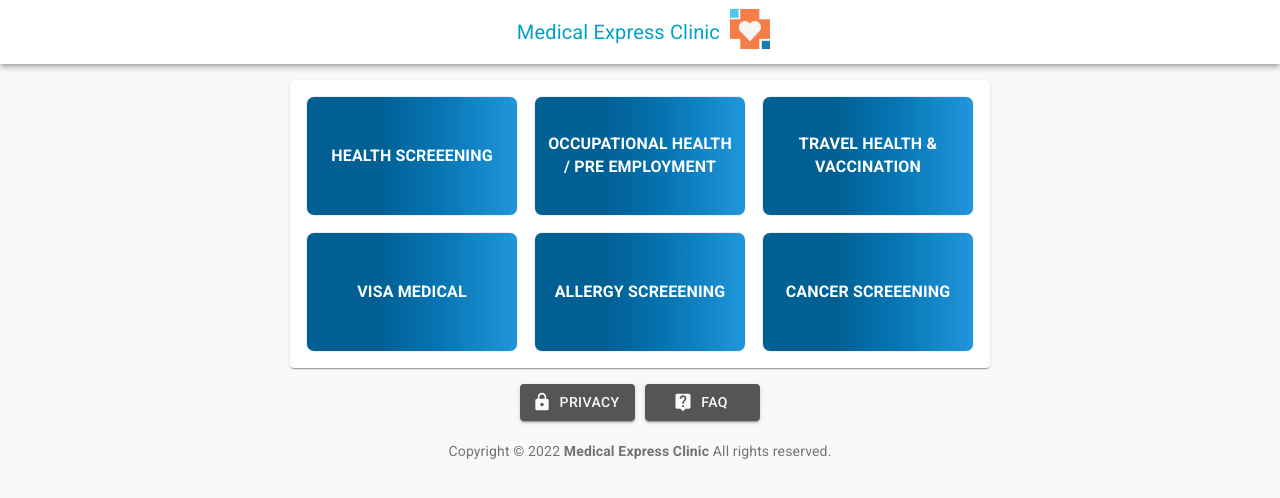
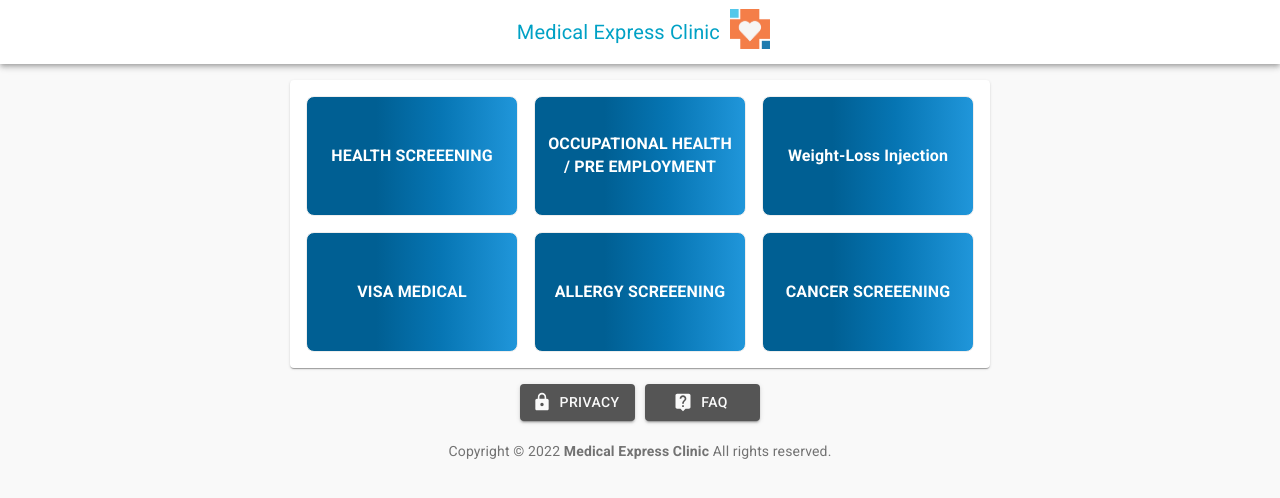
Before and after one commit to mjabdi/screening-booking-ui, a React (Create React App) app: page / in a window 1280 px wide. Shown: the top 498 px of the page. Built offline with nearby package versions, Linux system fonts and the light colour scheme.

Commit message:
weight_loss

```diff
--- a/src/ScreeningPackageLoader.js
+++ b/src/ScreeningPackageLoader.js
@@ -56,7 +56,8 @@ const packages_health_men_under40 = [
   export const categories = [
     { key: "health", text: "HEALTH SCREEENING" },
     { key: "occupational", text: "OCCUPATIONAL HEALTH / PRE EMPLOYMENT" },
-    { key: "travel", text: "TRAVEL HEALTH & VACCINATION" },
+    // { key: "travel", text: "TRAVEL HEALTH & VACCINATION" },
+    { key: "weight_loss", text: "Weight-Loss Injection" },
     { key: "visa", text: "VISA MEDICAL" },
     { key: "allergy", text: "ALLERGY SCREEENING" },
     { key: "cancer", text: "CANCER SCREEENING" },
```
